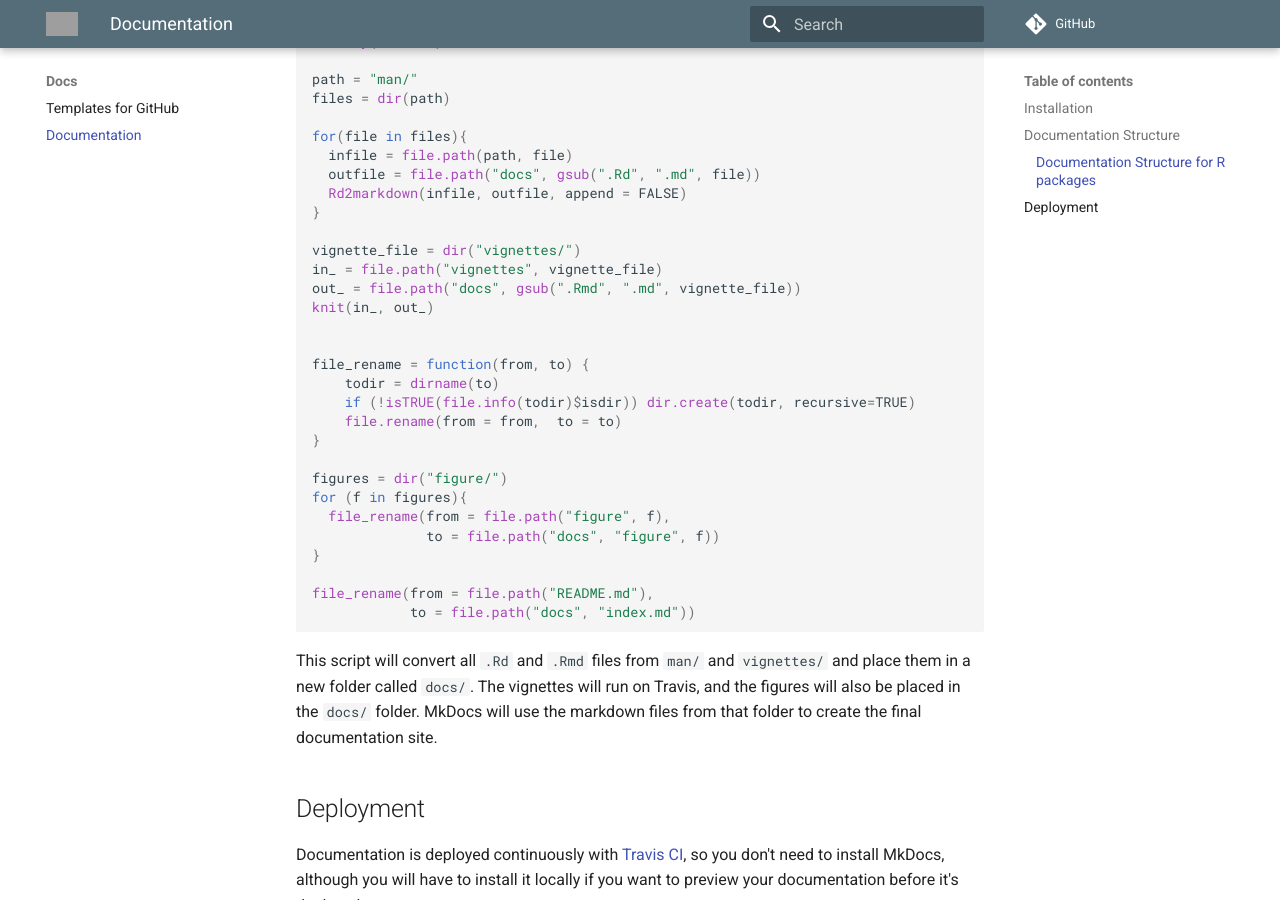
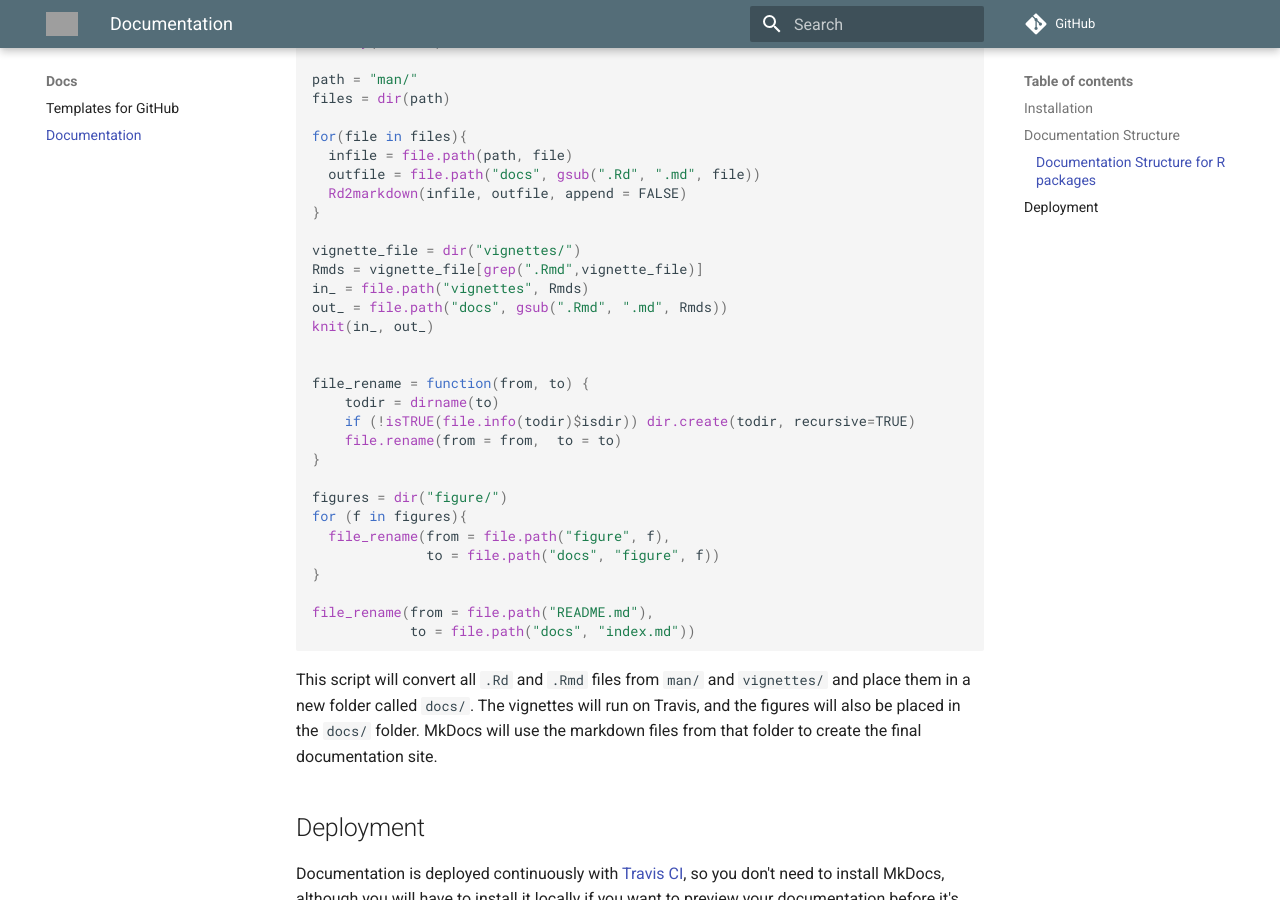
Before and after one commit to compbiocore/cbc-documentation-templates, an MkDocs documentation site: the page built from docs/mkdocs.md, in a window 1280 px wide and 900 px high, scrolled down 2096 px. Built offline with MkDocs 1.6.1 and Material for MkDocs 9.7.7, drawn with Linux system fonts in a browser that asks for light colours; comment, search, counter and statistics services are not loaded; grey boxes are pictures that could not be loaded.

Commit message:
made change to only convert Rmd files in vignette folder

```diff
--- a/docs/mkdocs.md
+++ b/docs/mkdocs.md
@@ -86,8 +86,9 @@ for(file in files){
 }
 
 vignette_file = dir("vignettes/")
-in_ = file.path("vignettes", vignette_file)
-out_ = file.path("docs", gsub(".Rmd", ".md", vignette_file))
+Rmds = vignette_file[grep(".Rmd",vignette_file)]
+in_ = file.path("vignettes", Rmds)
+out_ = file.path("docs", gsub(".Rmd", ".md", Rmds))
 knit(in_, out_)
 
 
```
